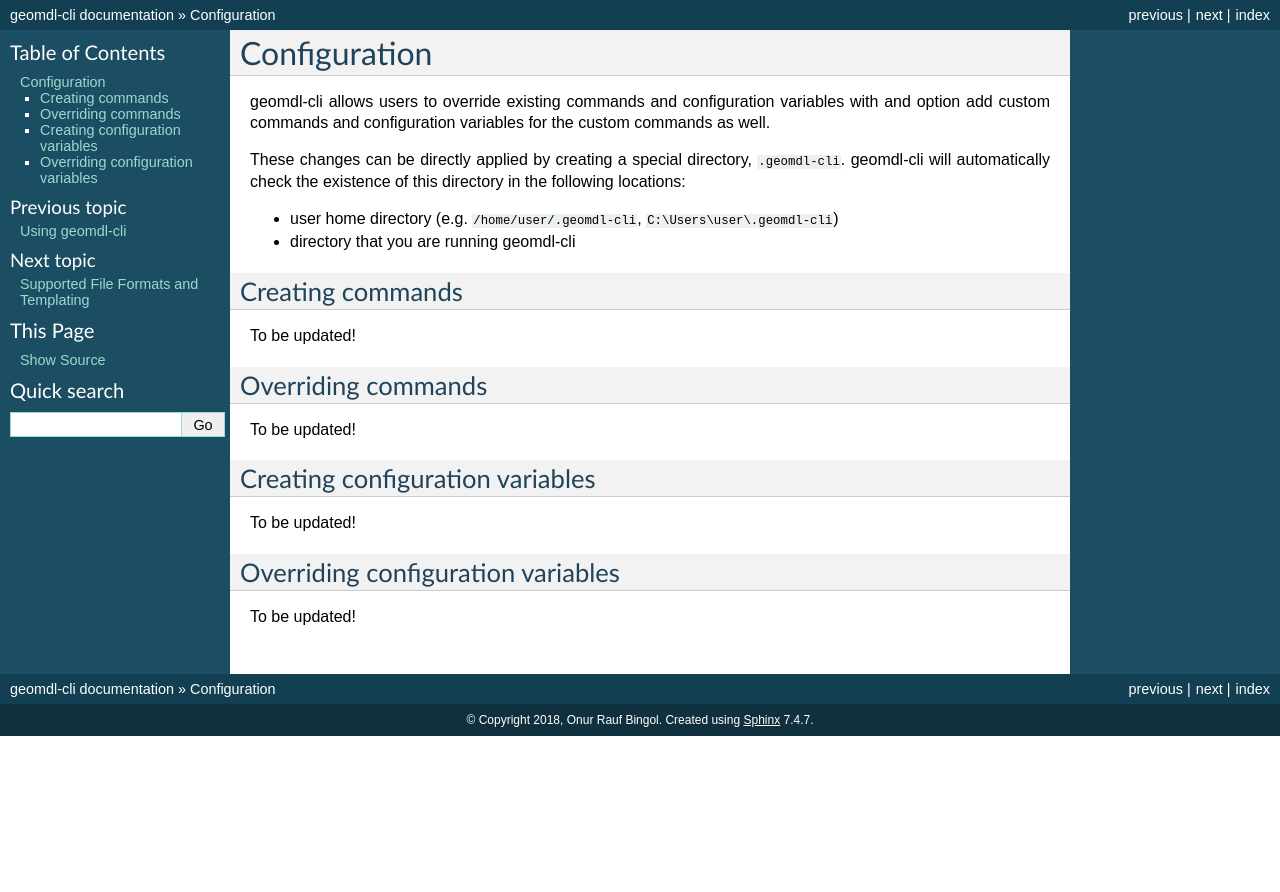
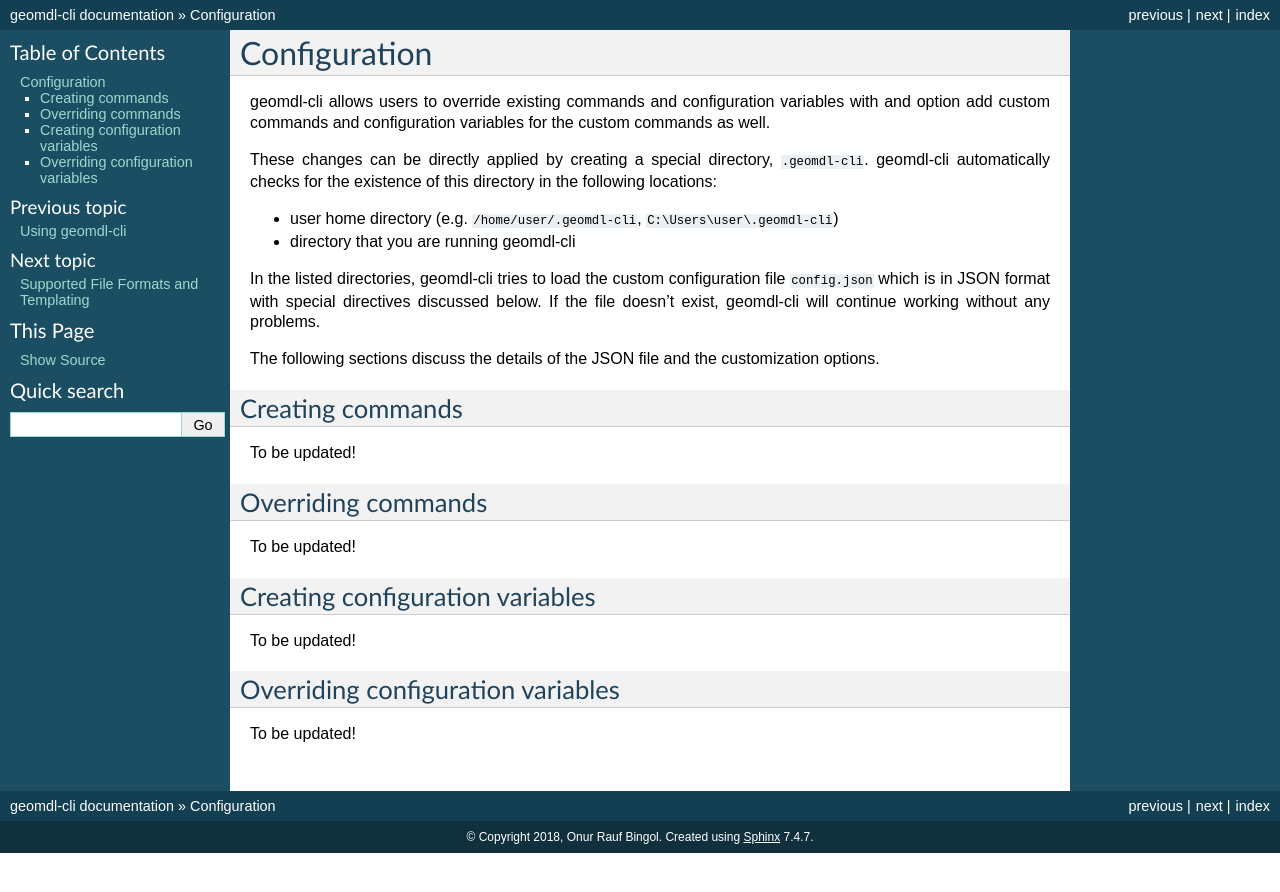
Before and after one commit to orbingol/geomdl-cli, a Sphinx documentation site: the page built from docs/config.rst, in a window 1280 px wide. Shown: the top 892 px of the page. Built offline with Sphinx 7.4.7, drawn with Linux system fonts in a browser that asks for light colours; formulas are drawn with MathJax 3.

Commit message:
Update introduction section of the configuration docs

```diff
--- a/docs/config.rst
+++ b/docs/config.rst
@@ -4,11 +4,16 @@
 geomdl-cli allows users to override existing commands and configuration variables with and option add custom commands
 and configuration variables for the custom commands as well.
 
-These changes can be directly applied by creating a special directory, ``.geomdl-cli``. geomdl-cli will automatically
-check the existence of this directory in the following locations:
+These changes can be directly applied by creating a special directory, ``.geomdl-cli``. geomdl-cli automatically
+checks for the existence of this directory in the following locations:
 
 * user home directory (e.g. ``/home/user/.geomdl-cli``, ``C:\Users\user\.geomdl-cli``)
 * directory that you are running geomdl-cli
+
+In the listed directories, geomdl-cli tries to load the custom configuration file ``config.json`` which is in JSON format
+with special directives discussed below. If the file doesn't exist, geomdl-cli will continue working without any problems.
+
+The following sections discuss the details of the JSON file and the customization options.
 
 Creating commands
 =================
```
